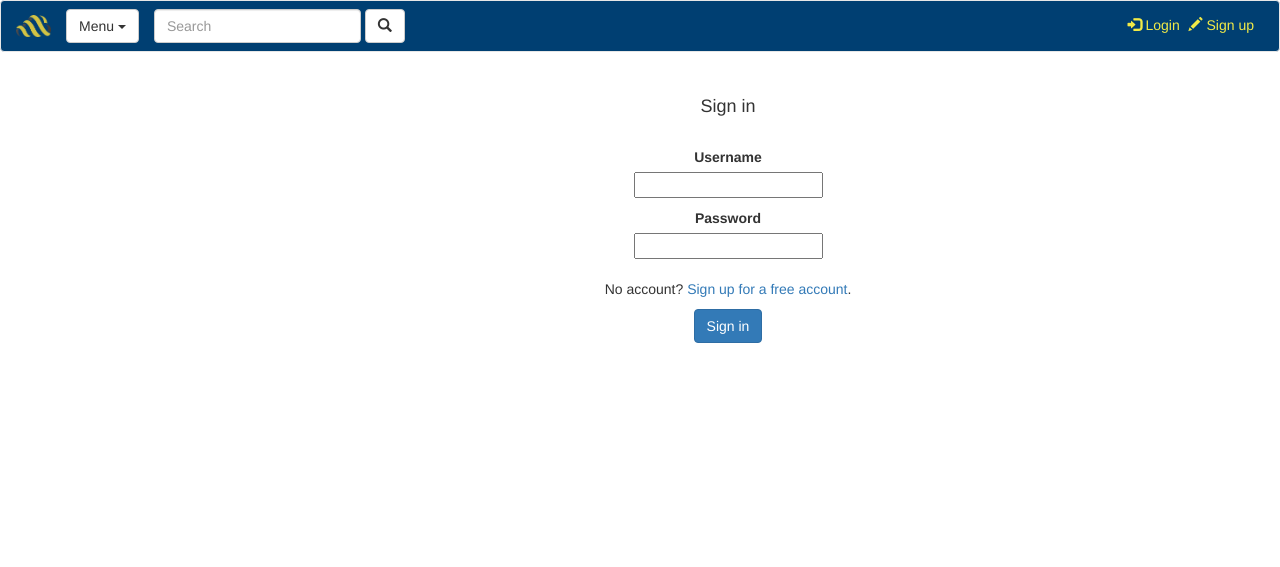
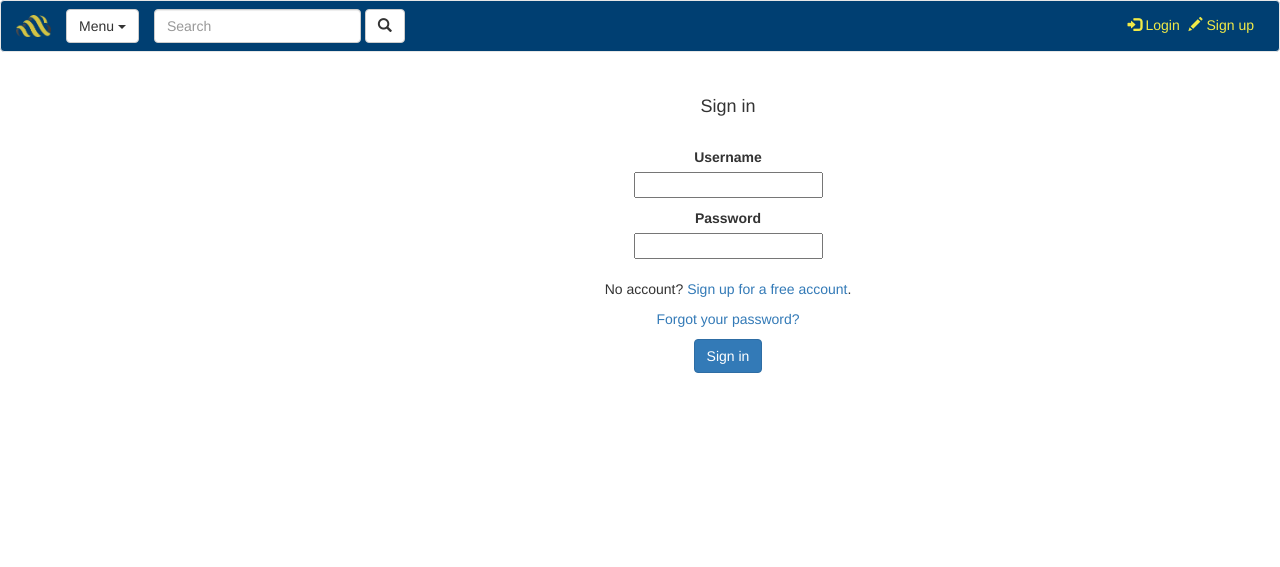
Before and after one commit to disfear86/mushcloud, a Flask app: page /login/ in a window 1280 px wide. Shown: the top 567 px of the page. Run offline with Flask 2, Linux system fonts and the light colour scheme; some libraries are stand-ins or nearby versions.

Commit message:
Updated login.html

```diff
--- a/app/templates/login.html
+++ b/app/templates/login.html
@@ -18,6 +18,7 @@
 			{{render_field(form.password)}}
 		</dl>
 		<p>No account? <a role="presentation" class="active" href="/register/">Sign up for a free account</a>.</p>
+		<p><a role="presentation" class="active" href="/forgot_password/">Forgot your password?</a></p>
 		<p><input class="btn btn-primary" type=submit value="Sign in"></p>
 				<input type=hidden value="{{ next or '' }}" name=next>
 	</form>
```
